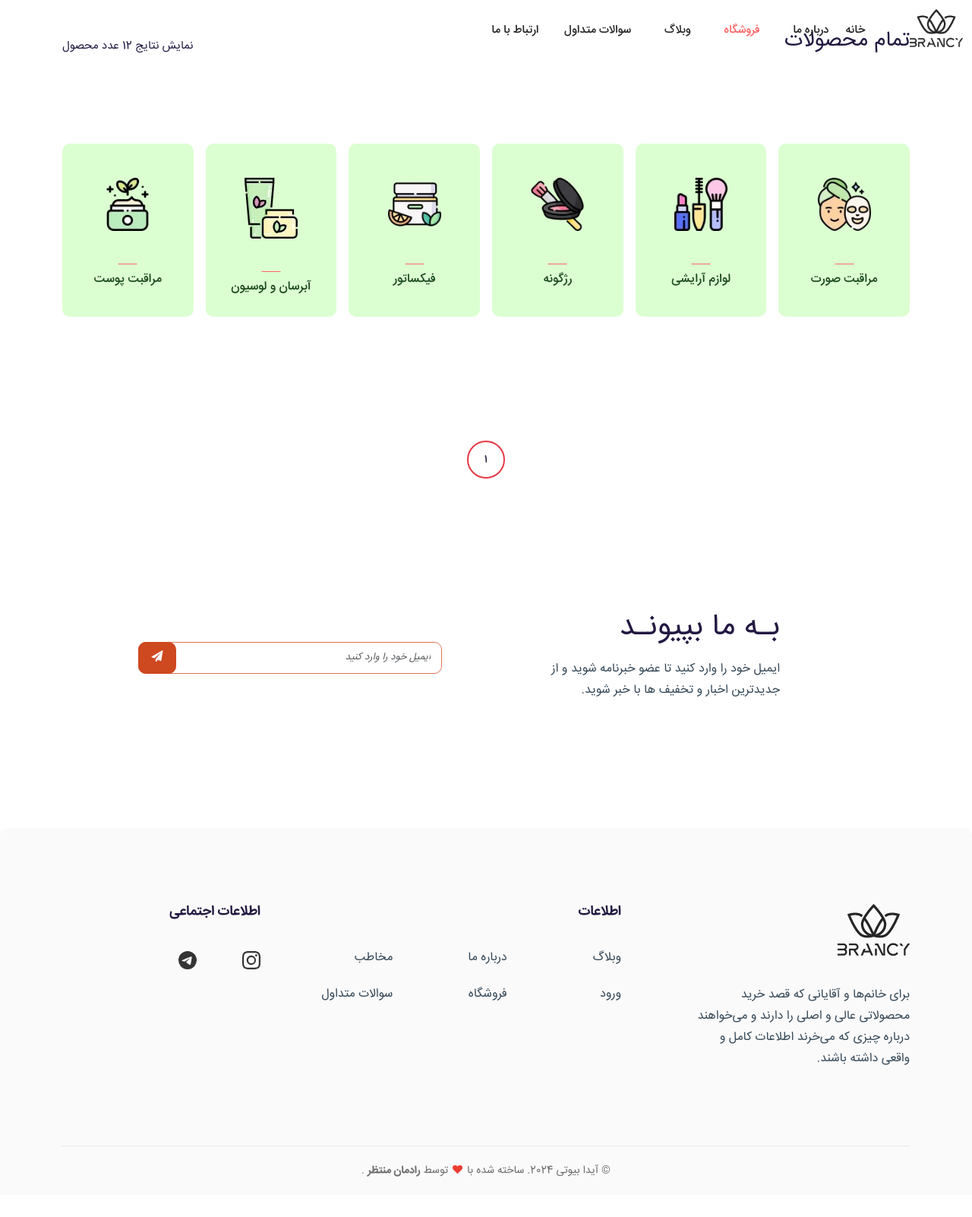
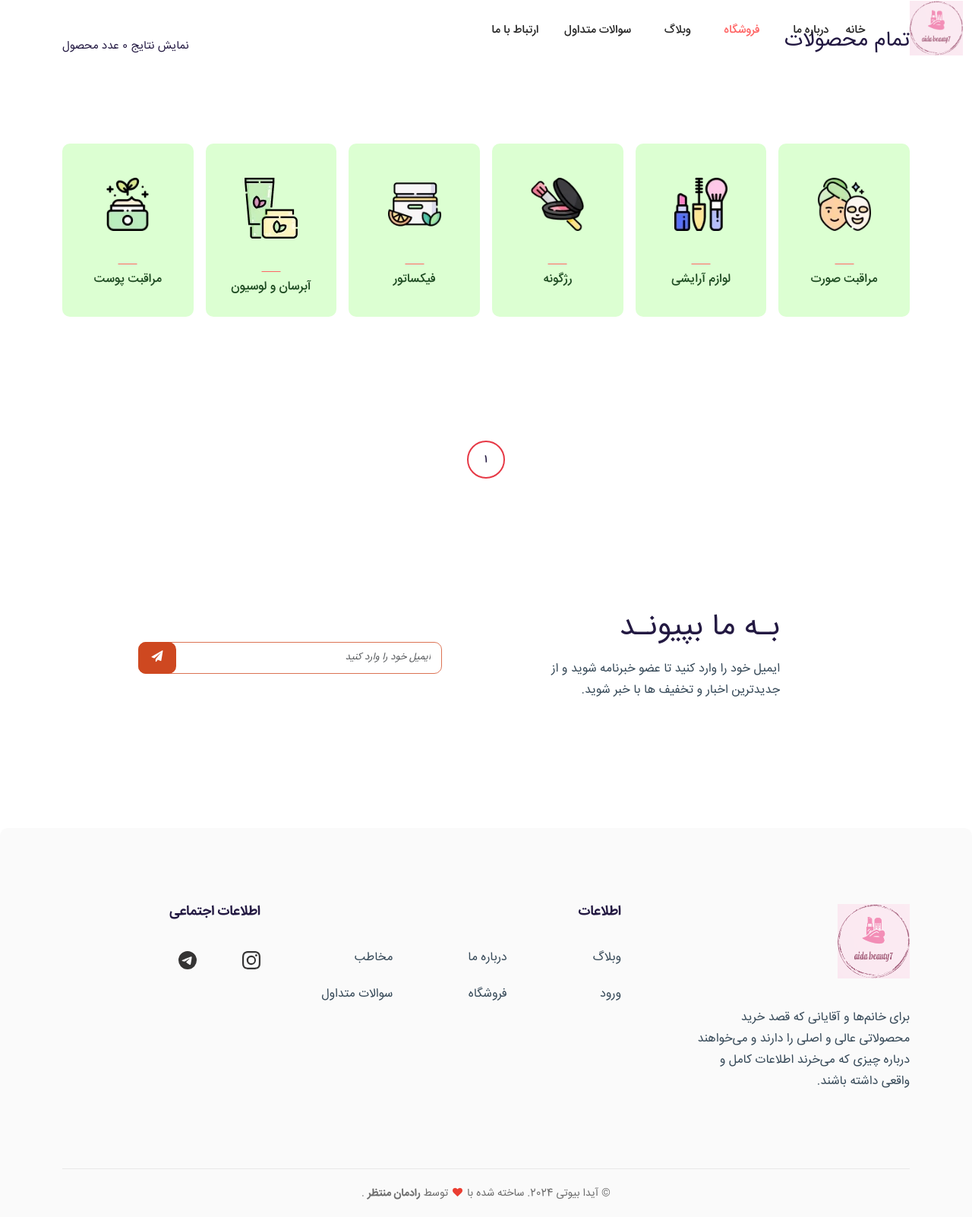
Before and after one commit to radman1007/Aida-Beauty7, a Django app: page /products/product/ in a window 1280 px wide. Shown: the whole page at 76% size. Before the commit the page ends 1549 px from the top, so only its background shows below. Run offline with Django 5.2, Linux system fonts and the light colour scheme; data comes from the database, SQL or seed files in the repository; both versions use the stored data as it was after the commit; data that the repository does not hold is empty; some libraries are stand-ins or nearby versions; some web fonts are replaced.

Commit message:
debug and change logo and number of products

```diff
--- a/product/templates/product-filter.html
+++ b/product/templates/product-filter.html
@@ -17,7 +17,7 @@
                     </div>
                 </div>
                 <div class="col-md-7">
-                    <h5 class="showing-pagination-results mt-5 mt-md-9 text-center text-md-end">نمایش نتایج 12 عدد محصول</h5>
+                    <h5 class="showing-pagination-results mt-5 mt-md-9 text-center text-md-end">نمایش نتایج {{ posts|length }} عدد محصول</h5>
                 </div>
             </div>
         </div>
--- a/product/templates/product.html
+++ b/product/templates/product.html
@@ -17,7 +17,7 @@
                     </div>
                 </div>
                 <div class="col-md-7">
-                    <h5 class="showing-pagination-results mt-5 mt-md-9 text-center text-md-end">نمایش نتایج 12 عدد
+                    <h5 class="showing-pagination-results mt-5 mt-md-9 text-center text-md-end">نمایش نتایج {{ posts|length }} عدد
                         محصول</h5>
                 </div>
             </div>
--- a/templates/base.html
+++ b/templates/base.html
@@ -49,7 +49,7 @@
                 <div class="col-5 col-lg-2 col-xl-1">
                     <div class="header-logo">
                         <a href="{% url "index" %}">
-                            <img class="logo-main" src="{% static "files/images/logo.webp" %}" width="95" height="68" alt="Logo" />
+                            <img class="logo-main" src="{% static "files/images/aida-beauty7.png" %}" width="136" height="68" alt="Logo" />
                         </a>
                     </div>
                 </div>
@@ -165,8 +165,8 @@
                 <div class="col-md-6 col-lg-4">
                     <div class="widget-item">
                         <div class="widget-about">
-                            <a class="widget-logo" href="index-one.html">
-                                <img src="{% static "files/images/logo.webp" %}" width="95" height="68" alt="Logo">
+                            <a class="widget-logo" href="{% url "index" %}">
+                                <img src="{% static "files/images/aida-beauty7.png" %}" width="95" height="68" alt="Logo">
                             </a>
                             <p class="desc"> برای خانم‌ها و آقایانی که قصد خرید محصولاتی عالی و اصلی را دارند و
                                 می‌خواهند درباره چیزی که می‌خرند اطلاعات کامل و واقعی داشته باشند.</p>
```
Also changed, not shown: db.sqlite3, home/static/files/images/aida-beauty7.png (added).
